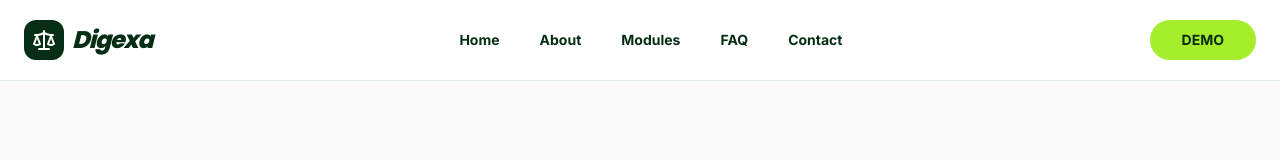
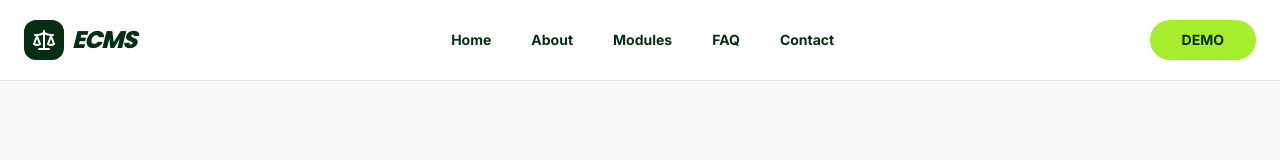
Before and after one commit to darkguy123/ecms-platform, a Next.js app: page / in a window 1280 px wide. Shown: the top 160 px of the page. Built offline with nearby package versions, Linux system fonts and the light colour scheme.

Commit message:
Change navbar title from 'Digexa' to 'ECMS'

```diff
--- a/src/components/public/navbar.tsx
+++ b/src/components/public/navbar.tsx
@@ -17,7 +17,7 @@ export function Navbar() {
           <div className="bg-primary p-2 rounded-xl">
             <Scale className="text-white h-6 w-6" />
           </div>
-          <span className="font-headline font-extrabold text-2xl text-primary tracking-tighter italic">Digexa</span>
+          <span className="font-headline font-extrabold text-2xl text-primary tracking-tighter italic">ECMS</span>
         </Link>
 
         {/* Desktop Links */}
```
